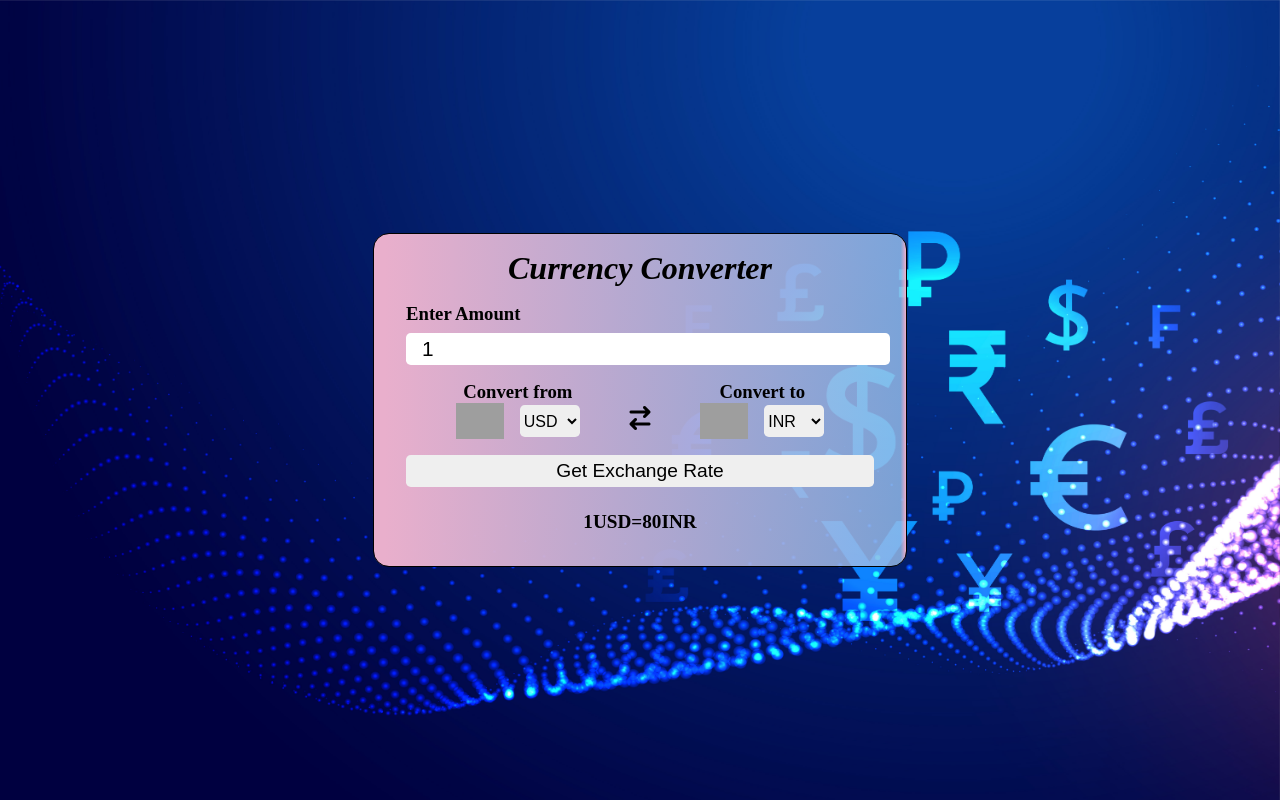
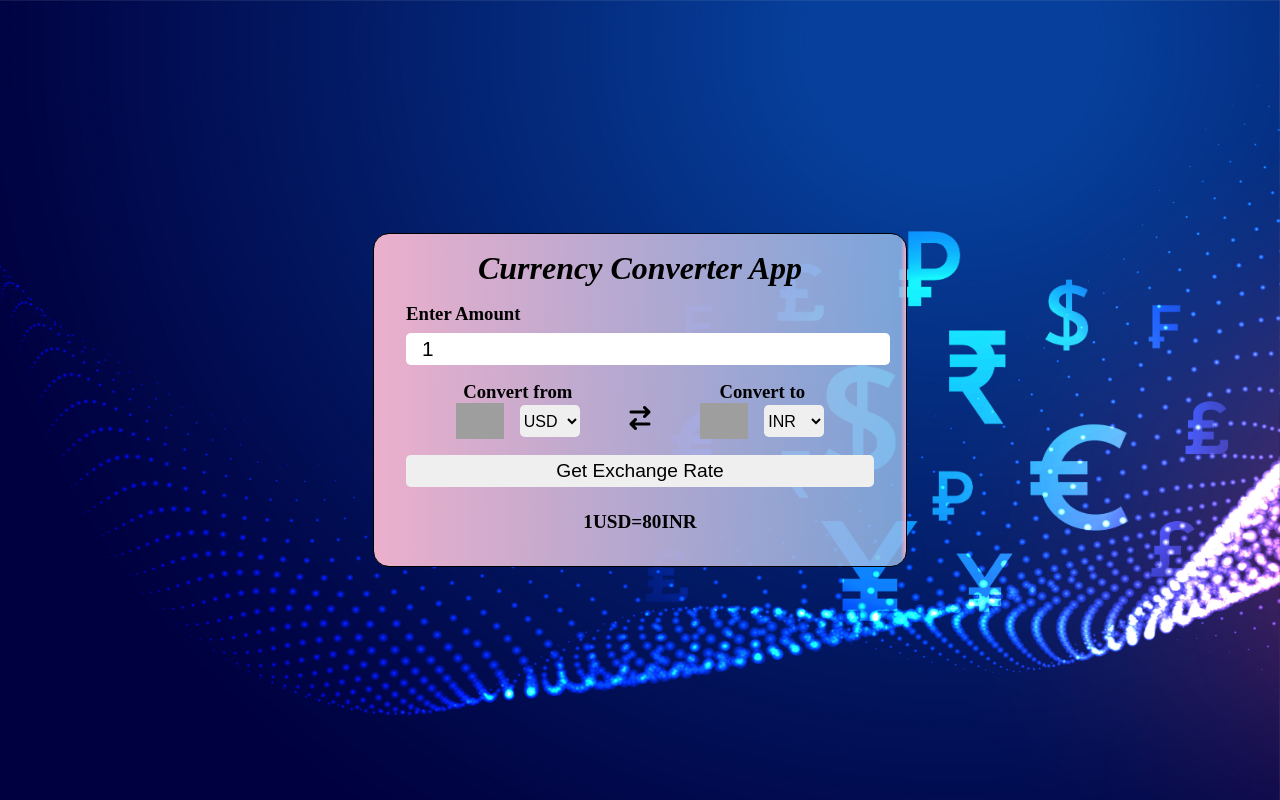
Before and after one commit to yashika-45/Currency-Convertor, a plain HTML site: page index.html in a window 1280 px wide. Drawn offline with Linux system fonts and the light colour scheme; no server answers; grey boxes are pictures that could not be loaded.

Commit message:
checking commit

```diff
--- a/index.html
+++ b/index.html
@@ -9,7 +9,7 @@
 </head>
 <body>
     <div class="container">
-        <h1>Currency Converter</h1>
+        <h1>Currency Converter App</h1>
         <form>
             <div class="amount">
                 <h3>Enter Amount</h3>
```
